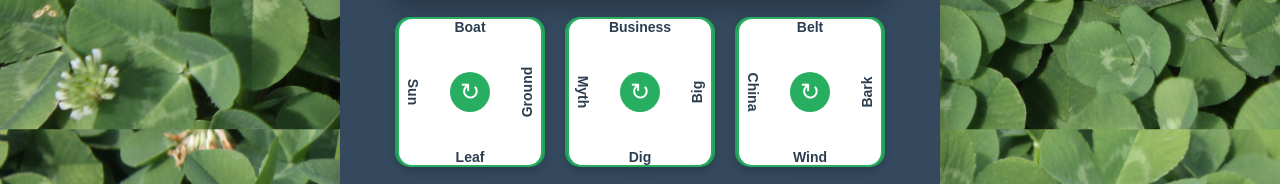
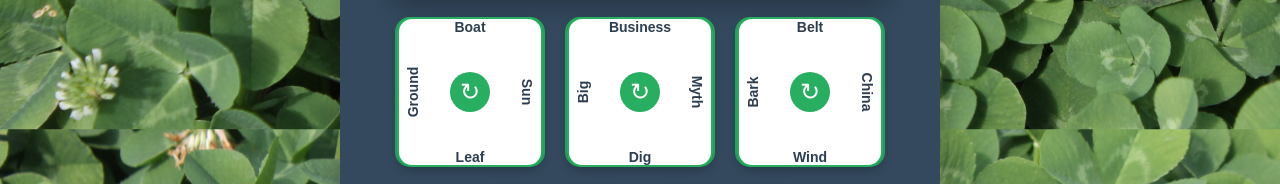
Before and after one commit to benchermside/cloverClues, a plain HTML site: page solve.html in a window 1280 px wide. Shown: the part 724-908 px from the top of the page. Drawn offline with Linux system fonts and the light colour scheme.

Commit message:
added clues and rotations

```diff
--- a/solve.html
+++ b/solve.html
@@ -201,9 +201,9 @@
 
                         // Map words to card positions: top, right, bottom, left
                         cardWords[0].textContent = cardData.words[0]; // top
-                        cardWords[1].textContent = cardData.words[1]; // right
+                        cardWords[1].textContent = cardData.words[3]; // right
                         cardWords[2].textContent = cardData.words[2]; // bottom
-                        cardWords[3].textContent = cardData.words[3]; // left
+                        cardWords[3].textContent = cardData.words[1]; // left
 
                         // Add rotate button if it doesn't exist
                         if (!gameCard.querySelector('.rotate-btn')) {
--- a/style.css
+++ b/style.css
@@ -124,7 +124,7 @@ h1 {
 .card-word.right {
     right: 40%;
     top: 50%;
-    transform: translateY(-50%) rotate(90deg);
+    transform: translateY(-50%) rotate(-90deg);
     transform-origin: center;
 }
 
@@ -136,7 +136,7 @@ h1 {
 .card-word.left {
     left: 40%;
     top: 50%;
-    transform: translateY(-50%) rotate(-90deg);
+    transform: translateY(-50%) rotate(90deg);
     transform-origin: center;
 }
 
```
